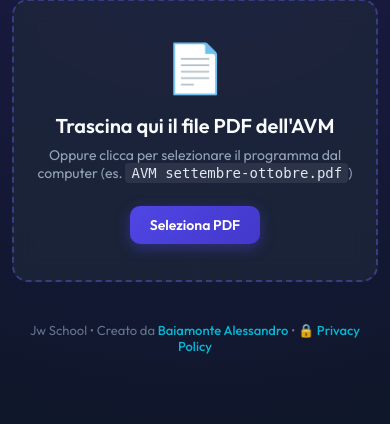
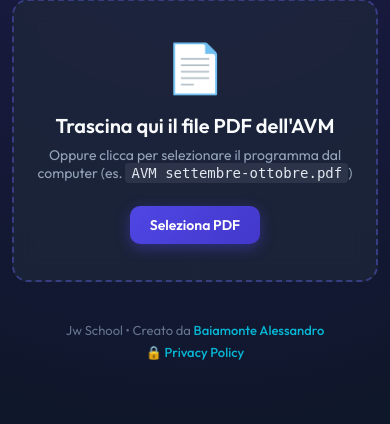
Before and after one commit to alebaia81/jwschool, a FastAPI app: page / in a window 390 px wide. Shown: the part 165-589 px from the top of the page. Run offline with FastAPI, Linux system fonts and the light colour scheme.

Commit message:
Wrap Privacy Policy link to new line on mobile devices

```diff
--- a/static/style.css
+++ b/static/style.css
@@ -616,4 +616,14 @@ body {
         padding: 8px 10px;
         font-size: 14px;
     }
+
+    /* Footer Privacy Link a capo solo su Mobile */
+    .footer-privacy-span {
+        display: block;
+        margin-top: 6px;
+    }
+
+    .footer-privacy-span .footer-dot {
+        display: none;
+    }
 }
--- a/templates/index.html
+++ b/templates/index.html
@@ -93,7 +93,7 @@
         <footer class="app-footer">
             <p>
                 Jw School &bull; Creato da <a href="https://alebaia81.github.io/alessandrobaiamonte/" target="_blank" rel="noopener noreferrer">Baiamonte Alessandro</a>
-                &bull; <a href="#" onclick="openPrivacyModal(event)">🔒 Privacy Policy</a>
+                <span class="footer-privacy-span"><span class="footer-dot">&bull;</span> <a href="#" onclick="openPrivacyModal(event)">🔒 Privacy Policy</a></span>
             </p>
         </footer>
 
```
